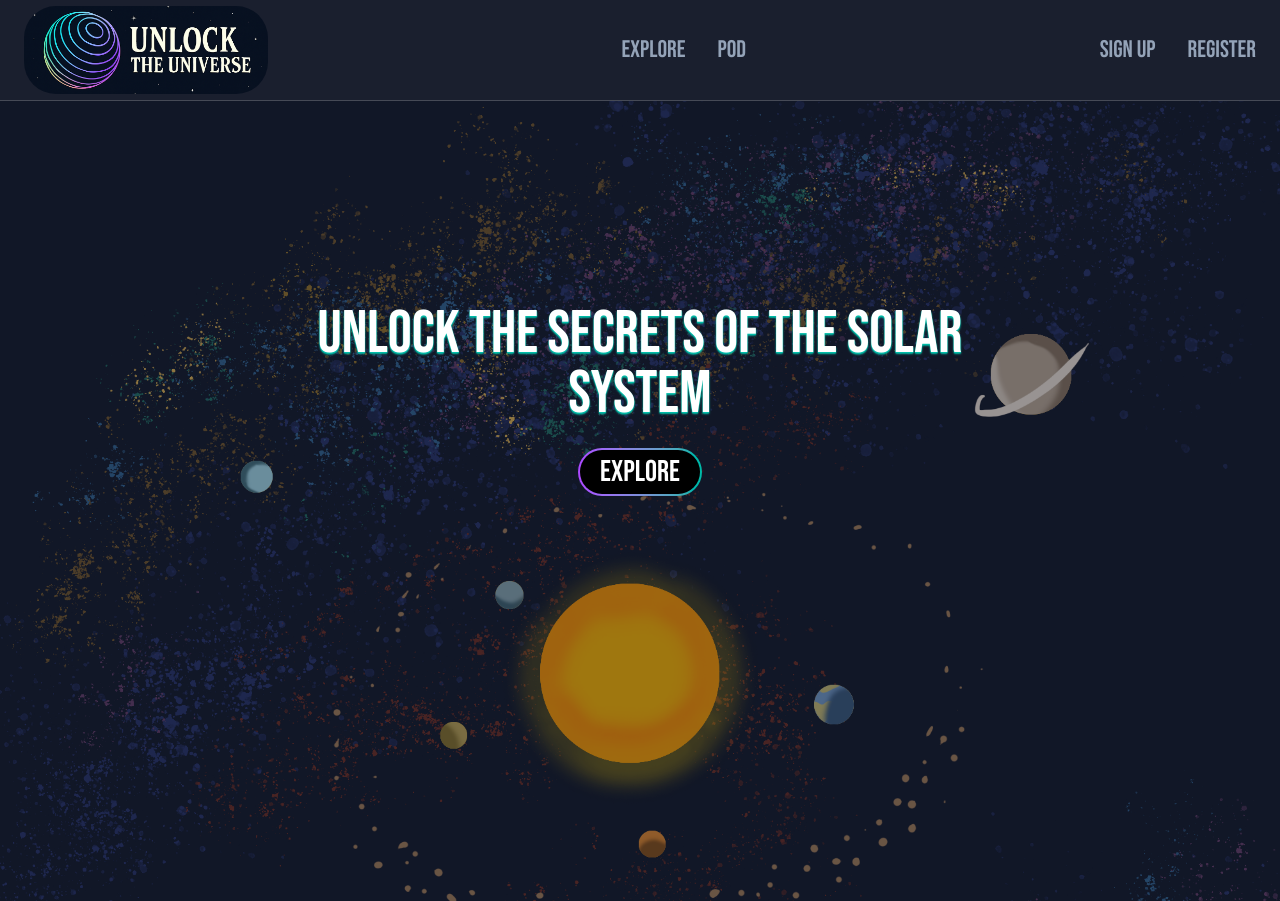
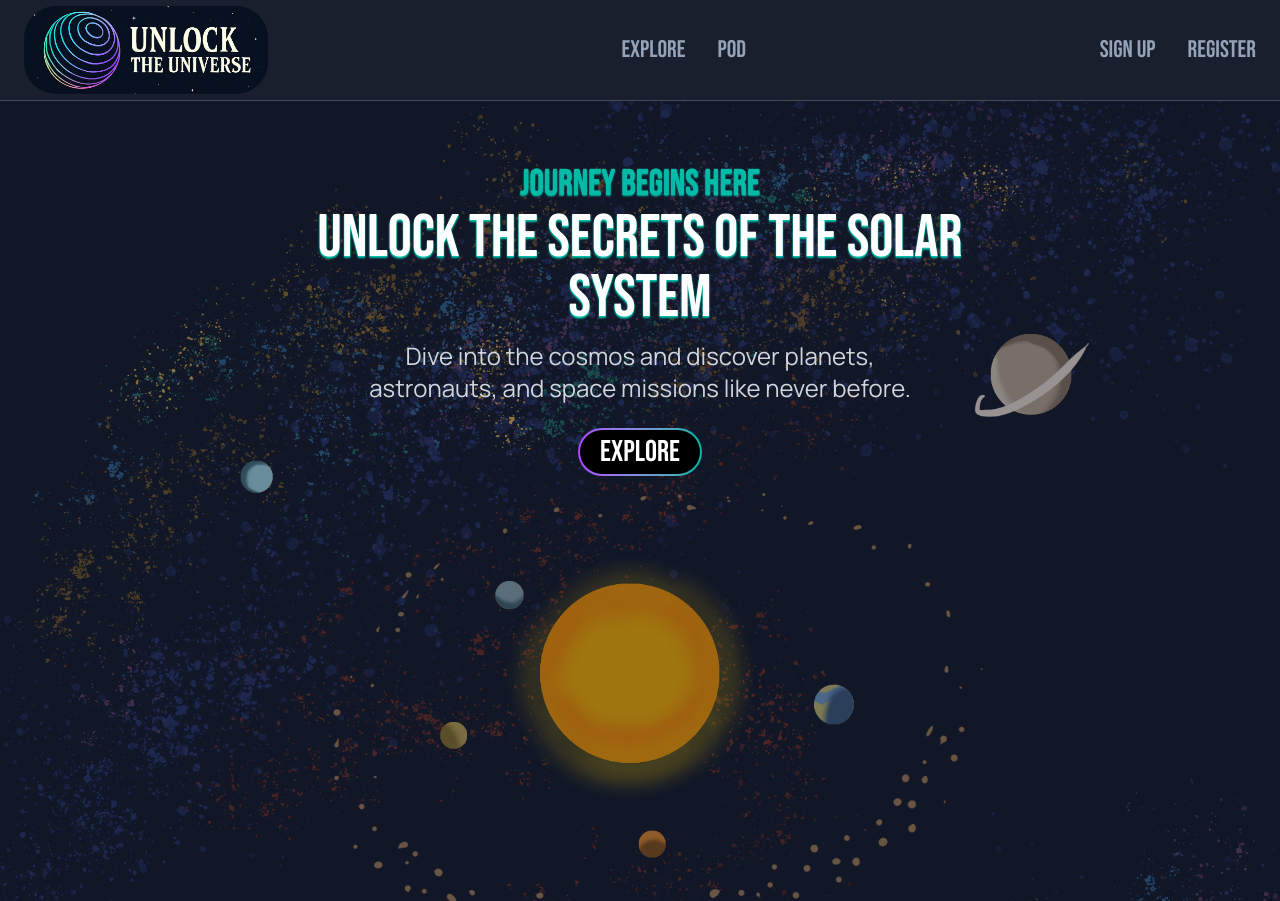
Before and after one commit to IvayloTashev/unlock-the-universe-2.0, a React (Vite) app in the folder client/: page / in a window 1280 px wide. Built offline with nearby package versions, Linux system fonts and the light colour scheme.

Commit message:
Add minor style changes

```diff
--- a/client/src/components/hero/Hero.tsx
+++ b/client/src/components/hero/Hero.tsx
@@ -13,8 +13,8 @@ const Hero = () => {
     <section>
       {isAboveMediumScreen ? (
         <div className="h-screen overflow-hidden">
-          <img src={solarSystem2} alt="solarSystem" className="mx-auto w-full opacity-60" />
-          <HeroText position="top-1/2" />
+          <img src={solarSystem2} alt="solarSystem" className="w-full object-cover opacity-60" />
+          <HeroText position="top-2/5" />
         </div>
       ) : (
         <div className="relative">
--- a/client/src/components/hero/HeroText.tsx
+++ b/client/src/components/hero/HeroText.tsx
@@ -8,9 +8,13 @@ type Props = {
 const HeroText = ({ position }: Props) => {
   return (
     <div className={`${position} absolute left-1/2 transform -translate-x-1/2 -translate-y-1/2 w-4/5 sm:w-3/5 font-bebas text-white flex flex-col justify-center items-center gap-1`}>
+      <p className="text-teal-500 text-3xl sm:text-4xl text-shadow-sm text-shadow-teal-500">Journey Begins Here</p>
       <h2 className="text-center text-4xl sm:text-5xl md:text-6xl text-shadow-sm text-shadow-teal-500">
         Unlock the Secrets of the Solar System
       </h2>
+      <p className="text-center font-manrope text-xl md:text-2xl text-gray-300 max-w-[600px] mt-2">
+        Dive into the cosmos and discover planets, astronauts, and space missions like never before.
+      </p>
       <Link
         to="/explore"
         className="text-2xl sm:text-3xl size-fit p-[2px] mt-5 bg-linear-to-r from-purple-500 to-teal-500 rounded-3xl hover:text-shadow-sm hover:text-shadow-purple-500 hover:scale-110 transition duration-500"
--- a/client/src/components/navbar/Navbar.tsx
+++ b/client/src/components/navbar/Navbar.tsx
@@ -9,7 +9,7 @@ const Navbar = () => {
   const isAboveMediumScreen = useMediaQuery("(min-width: 768px)");
   const [isMenuToggled, setIsMenuToggled] = useState<boolean>(false);
 
-  const linkStyle = "hover:text-purple transition duration-500";
+  const linkStyle = "hover:text-teal-500 hover:scale-110 transition duration-500";
 
   return (
     <nav className="bg-card text-text-gray text-2xl font-bebas px-6 border-b-1 border-gray-100/20">
```
